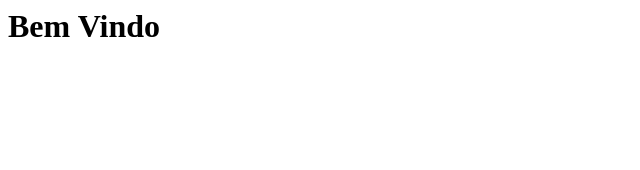
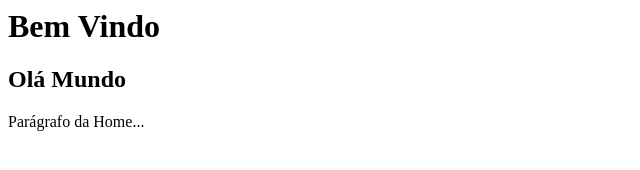
Before and after one commit to LucelhaSantos/curso_github, a plain HTML site: page index.html in a window 1280 px wide. Shown: the whole page, without its empty margins (0-640 px from the left). Drawn offline with Linux system fonts and the light colour scheme.

Commit message:
Criando novas funcionalidades na Home com parágrafos

```diff
--- a/index.html
+++ b/index.html
@@ -1 +1,3 @@
 <h1>Bem Vindo</h1>
+<h2> Olá Mundo</h2>
+<p> Parágrafo da Home...</p>
```
Also changed, not shown: a.txt (added), nomes.txt.
